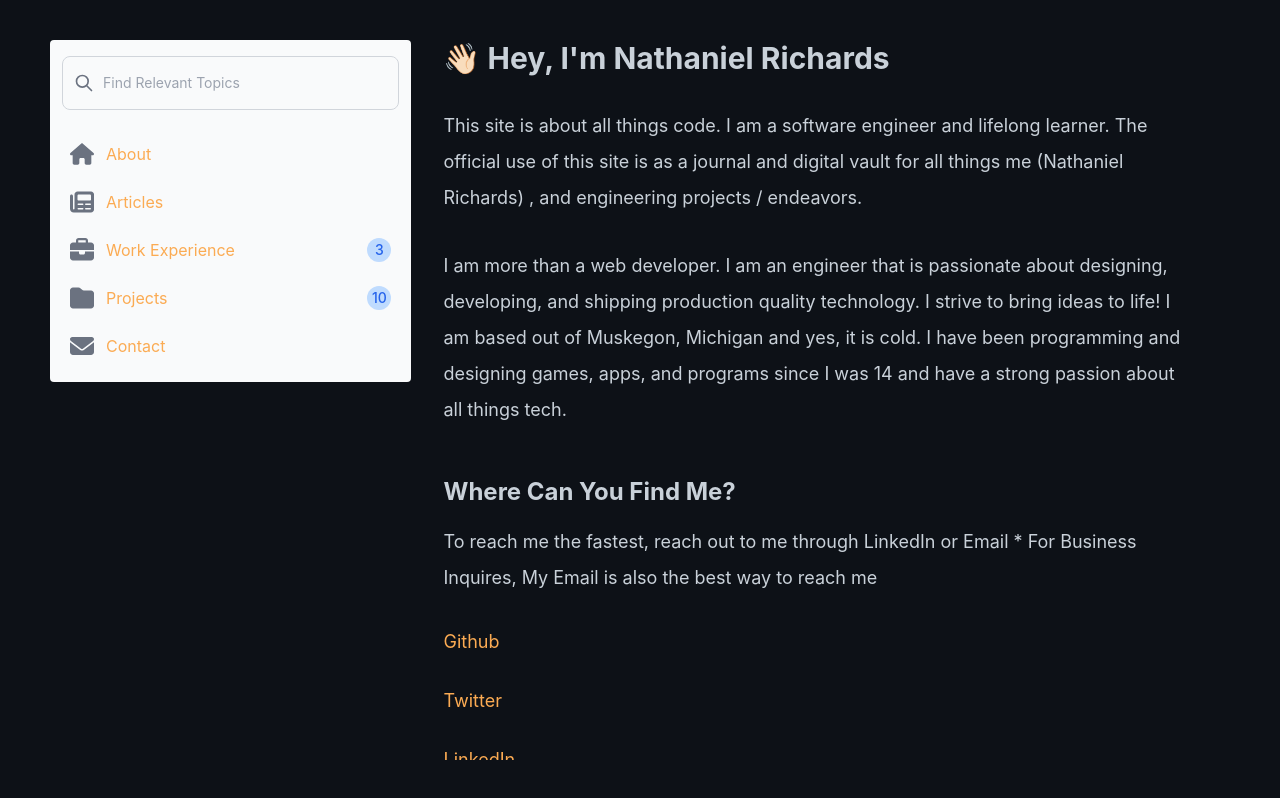
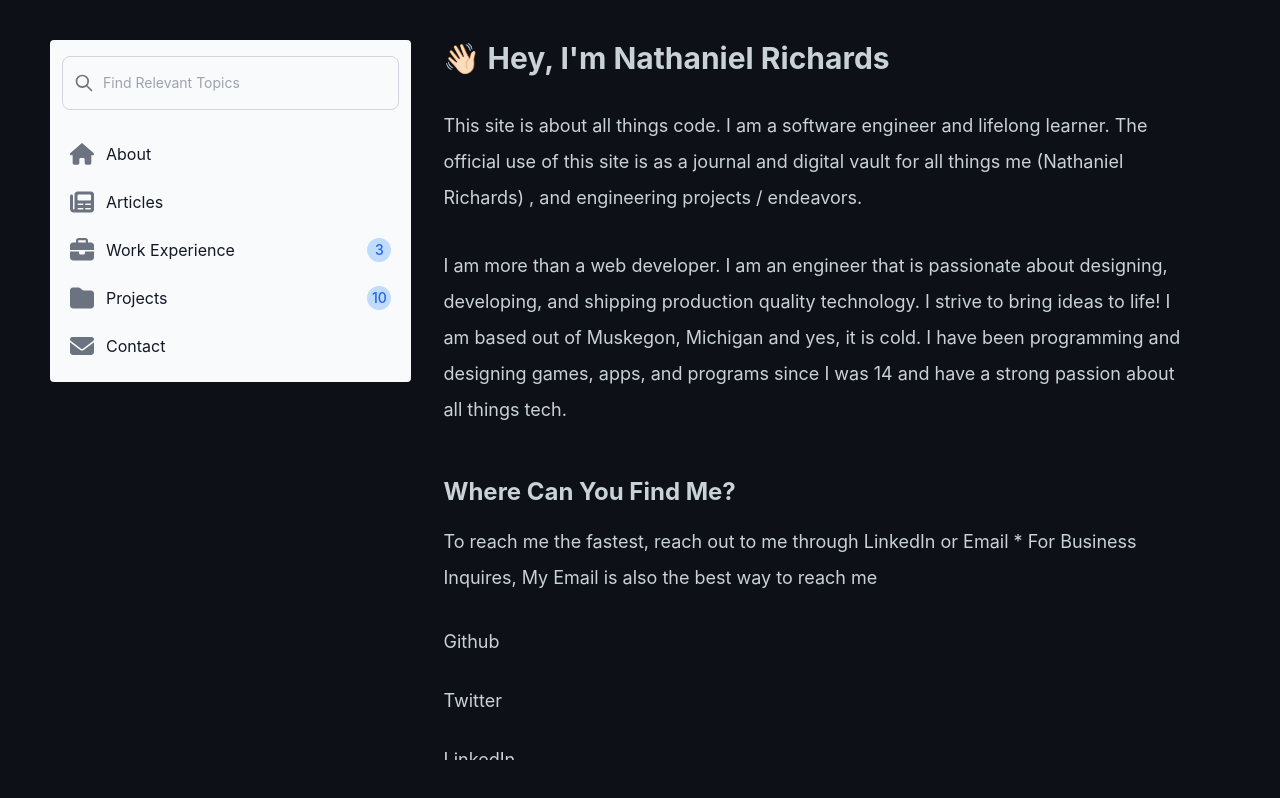
Before and after one commit to NateTheDev1/nathanielrichards.dev, a React (Create React App) app: page / in a window 1280 px wide. Built offline with nearby package versions, Linux system fonts and the light colour scheme.

Commit message:
Pushing to windows

```diff
--- a/src/components/Sidebar.tsx
+++ b/src/components/Sidebar.tsx
@@ -1,7 +1,11 @@
-import { Link } from "react-router-dom";
+import { Link, useLocation } from "react-router-dom";
 import { Searchbox } from "./Searchbox";
 
 export const Sidebar = () => {
+  const location = useLocation();
+
+  console.log(location.pathname);
+
   return (
     <aside className="w-1/3" aria-label="Sidebar">
       <div className="overflow-y-auto py-4 px-3 bg-gray-50 rounded dark:bg-gray-800">
@@ -12,7 +16,9 @@ export const Sidebar = () => {
           <li>
             <Link
               to="/"
-              className="flex items-center p-2 text-base font-normal text-gray-900 rounded-lg dark:text-white hover:bg-gray-100 dark:hover:bg-gray-700"
+              className={`flex items-center p-2 text-base font-normal text-gray-900 rounded-lg hover:bg-gray-700 ${
+                location.pathname === "/" && "text-brand"
+              }`}
             >
               <svg
                 xmlns="http://www.w3.org/2000/svg"
--- a/src/styles/baseline.scss
+++ b/src/styles/baseline.scss
@@ -19,10 +19,10 @@ h3 {
   line-height: 1.2;
 }
 
-a:link {
-  color: #fbab53;
-}
+// a:link {
+//   color: #fbab53;
+// }
 
-a:visited {
-  color: #fbab53;
-}
+// a:visited {
+//   color: #fbab53;
+// }
--- a/tailwind.config.js
+++ b/tailwind.config.js
@@ -2,7 +2,11 @@
 module.exports = {
   content: ["./src/**/*.{js,jsx,ts,tsx}"],
   theme: {
-    extend: {},
+    extend: {
+      colors: {
+        brand: "#fbab53",
+      },
+    },
   },
   plugins: [],
 };
```
